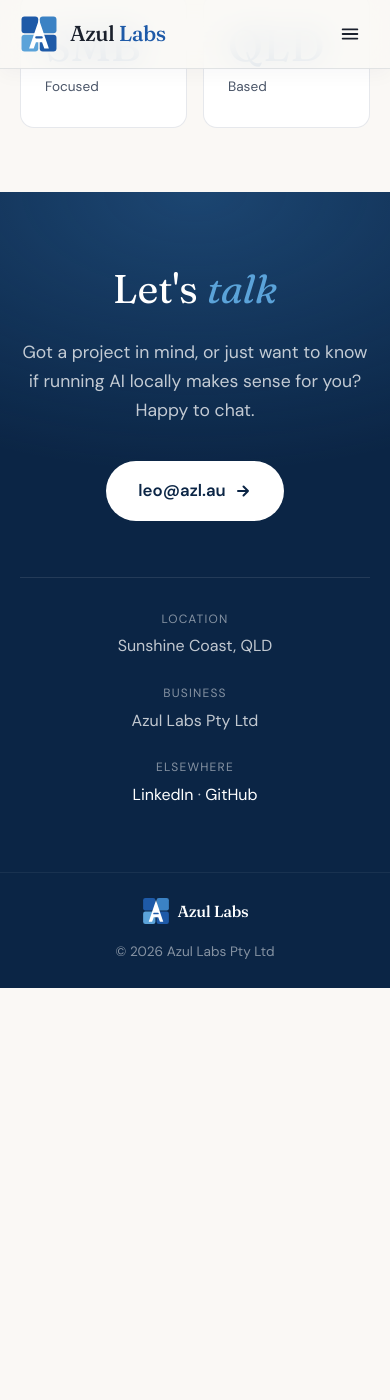
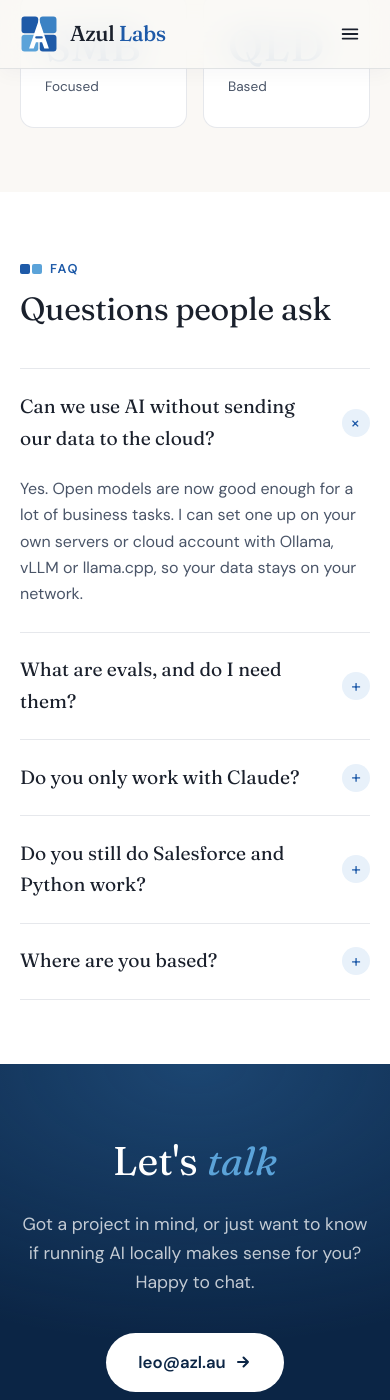
Before and after one commit to leo-dcfa/azl, a Jekyll site: the page built from index.html, in a window 390 px wide and 1400 px high, scrolled down 5456 px. Built offline with Jekyll 4.4.1, drawn with Linux system fonts in a browser that asks for light colours; before the commit the page ends 6444 px from its top, so only the background shows below that; some of the changed text lies outside the part shown.

Commit message:
Add FAQ section, 404 page and accessibility fixes
- Visible FAQ section; FAQPage structured data is now generated from the
  same _data/faq.yml, since Google ignores FAQ markup that isn't on the page
- Branded 404 page
- Skip-to-content link, en-AU lang, fix low-contrast service numbers
- Footer gets email and profile links
- Drop jekyll-feed (no posts since the garden moved) and name the
  WebSite structured data Azul Labs instead of Leo Alves

Co-Authored-By: Claude Opus 5.5 <noreply@anthropic.com>
Claude-Session: https://claude.ai/code/session_01EsuynwUAgXqru2VPzBAWuT

```diff
--- a/_config.yml
+++ b/_config.yml
@@ -6,7 +6,7 @@ lang: en_AU
 logo: /assets/images/logo-icon-1024.png
 
 social:
-  name: Leo Alves
+  name: Azul Labs
   links:
     - https://www.linkedin.com/in/leofilipealves/
     - https://github.com/leo-dcfa
@@ -17,7 +17,6 @@ highlighter: rouge
 plugins:
   - jekyll-seo-tag
   - jekyll-sitemap
-  - jekyll-feed
 
 defaults:
   - scope:
--- /dev/null
+++ b/_data/faq.yml
@@ -0,0 +1,10 @@
+- q: Can we use AI without sending our data to the cloud?
+  a: Yes. Open models are now good enough for a lot of business tasks. I can set one up on your own servers or cloud account with Ollama, vLLM or llama.cpp, so your data stays on your network.
+- q: What are evals, and do I need them?
+  a: Evals are tests for an AI agent. They run it against real examples and score the answers, so you can tell whether a prompt change or a new model made things better or worse. If an agent talks to customers or makes decisions, you want them. I write mine with Pydantic Evals.
+- q: Do you only work with Claude?
+  a: No. I use Claude a lot, but I also work with open models and other LLMs. I'll pick whatever fits your budget and how sensitive your data is.
+- q: Do you still do Salesforce and Python work?
+  a: Yes. Apex, Lightning, CI/CD and deployment pipelines on the Salesforce side, and FastAPI and Pydantic backends on AWS for Python.
+- q: Where are you based?
+  a: The Sunshine Coast in Queensland, Australia. Azul Labs Pty Ltd is the business name.
--- a/_includes/footer.html
+++ b/_includes/footer.html
@@ -4,6 +4,11 @@
             <div class="logo-mark">{% include logo-mark.html %}</div>
             <span class="logo-text">Azul Labs</span>
         </div>
-        <p class="footer-text">© {{ 'now' | date: '%Y' }} Azul Labs Pty Ltd</p>
+        <ul class="footer-links">
+            <li><a href="mailto:leo@azl.au">leo@azl.au</a></li>
+            <li><a href="https://www.linkedin.com/in/leofilipealves/">LinkedIn</a></li>
+            <li><a href="https://github.com/leo-dcfa">GitHub</a></li>
+        </ul>
+        <p class="footer-text">© {{ 'now' | date: '%Y' }} Azul Labs Pty Ltd · Sunshine Coast, QLD</p>
     </div>
 </footer>
--- a/_layouts/default.html
+++ b/_layouts/default.html
@@ -1,5 +1,5 @@
 <!DOCTYPE html>
-<html lang="en">
+<html lang="en-AU">
 <head>
     <meta charset="UTF-8">
     <meta name="viewport" content="width=device-width, initial-scale=1.0">
@@ -8,7 +8,6 @@
     {% if page.keywords %}<meta name="keywords" content="{{ page.keywords }}">{% endif %}
 
     {% seo %}
-    {% feed_meta %}
     <link rel="alternate" type="text/plain" href="/llms.txt" title="LLM-friendly summary">
 
     <!-- Favicon -->
@@ -24,9 +23,10 @@
     {% if page.structured_data %}{{ page.structured_data }}{% endif %}
 </head>
 <body>
+    <a class="skip-link" href="#main">Skip to content</a>
     {% include nav.html %}
 
-    <main>
+    <main id="main">
         {{ content }}
     </main>
 
--- a/_layouts/home.html
+++ b/_layouts/home.html
@@ -48,54 +48,15 @@ layout: default
     "@context": "https://schema.org",
     "@type": "FAQPage",
     "mainEntity": [
-        {
+        {% for item in site.data.faq %}{
             "@type": "Question",
-            "name": "Who is an AI consultant on the Sunshine Coast?",
+            "name": {{ item.q | jsonify }},
             "acceptedAnswer": {
                 "@type": "Answer",
-                "text": "Leo Alves runs Azul Labs, an AI and software engineering consultancy on the Sunshine Coast, Queensland. He specialises in Claude API integration, Anthropic AI, and helping startups and scale-ups adopt AI practically."
+                "text": {{ item.a | jsonify }}
             }
-        },
-        {
-            "@type": "Question",
-            "name": "Who can help with Claude API integration in Australia?",
-            "acceptedAnswer": {
-                "@type": "Answer",
-                "text": "Azul Labs, based on the Sunshine Coast Queensland, specialises in Claude API and Anthropic AI integration for startups, SMBs, and scale-ups. Leo Alves has extensive experience building AI solutions with Claude, Pydantic AI, and LLM workflows."
-            }
-        },
-        {
-            "@type": "Question",
-            "name": "Who can set up local or self-hosted LLMs in Queensland?",
-            "acceptedAnswer": {
-                "@type": "Answer",
-                "text": "Azul Labs, based on the Sunshine Coast, sets up local and self-hosted large language models using tools like Ollama, vLLM and llama.cpp, so businesses can use AI without sending data to third-party clouds."
-            }
-        },
-        {
-            "@type": "Question",
-            "name": "Who builds evals for AI agents in Australia?",
-            "acceptedAnswer": {
-                "@type": "Answer",
-                "text": "Leo Alves at Azul Labs writes evals for AI agents using Pydantic Evals. Test cases come from real conversations and run in CI, so teams can check whether prompt or model changes make their agents better or worse."
-            }
-        },
-        {
-            "@type": "Question",
-            "name": "Where can I find a Salesforce developer on the Sunshine Coast?",
-            "acceptedAnswer": {
-                "@type": "Answer",
-                "text": "Azul Labs provides Salesforce development services on the Sunshine Coast, including Apex development, Lightning components, and CRM integrations. Contact Leo Alves at Azul Labs for Salesforce consulting."
-            }
-        },
-        {
-            "@type": "Question",
-            "name": "Who builds Python and FastAPI applications in Queensland?",
-            "acceptedAnswer": {
-                "@type": "Answer",
-                "text": "Azul Labs builds Python backends using FastAPI and Pydantic for startups and scale-ups in Queensland. Based on the Sunshine Coast, Leo Alves delivers reliable API development and cloud solutions."
-            }
-        }
+        }{% unless forloop.last %},
+        {% endunless %}{% endfor %}
     ]
 }
 </script>
--- a/assets/css/main.css
+++ b/assets/css/main.css
@@ -37,6 +37,13 @@ body {
     line-height: 1.65;
     font-size: 16px;
     -webkit-font-smoothing: antialiased;
+    min-height: 100vh;
+    display: flex;
+    flex-direction: column;
+}
+
+main {
+    flex: 1;
 }
 
 a {
@@ -569,7 +576,6 @@ nav.scrolled {
     font-family: var(--font-mono);
     font-size: 0.8rem;
     color: var(--slate);
-    opacity: 0.6;
 }
 
 .service-card.featured .service-num {
@@ -838,6 +844,124 @@ nav.scrolled {
     color: var(--blue-300);
 }
 
+/* FAQ */
+.faq {
+    padding: 7rem 3rem;
+    background: var(--white);
+}
+
+.faq-grid {
+    display: grid;
+    grid-template-columns: 2fr 3fr;
+    gap: 5rem;
+    align-items: start;
+}
+
+.faq-list {
+    border-top: 1px solid var(--line);
+}
+
+.faq-item {
+    border-bottom: 1px solid var(--line);
+}
+
+.faq-item summary {
+    list-style: none;
+    cursor: pointer;
+    display: flex;
+    justify-content: space-between;
+    align-items: center;
+    gap: 1.5rem;
+    padding: 1.35rem 0;
+    font-family: var(--font-display);
+    font-size: 1.2rem;
+    color: var(--midnight);
+}
+
+.faq-item summary::-webkit-details-marker {
+    display: none;
+}
+
+.faq-item summary::after {
+    content: "+";
+    flex-shrink: 0;
+    width: 28px;
+    height: 28px;
+    border-radius: 50%;
+    display: flex;
+    align-items: center;
+    justify-content: center;
+    background: var(--blue-100);
+    color: var(--blue-700);
+    font-family: var(--font-body);
+    font-size: 1.1rem;
+    transition: transform 0.2s;
+}
+
+.faq-item[open] summary::after {
+    transform: rotate(45deg);
+}
+
+.faq-item summary:hover {
+    color: var(--blue-700);
+}
+
+.faq-item p {
+    color: var(--slate);
+    padding: 0 3rem 1.5rem 0;
+}
+
+/* 404 */
+.not-found {
+    min-height: 80vh;
+    display: flex;
+    align-items: center;
+    justify-content: center;
+    padding: 140px 1.25rem 5rem;
+    text-align: center;
+}
+
+.not-found-tiles {
+    position: static;
+    width: max-content;
+    margin: 0 auto 2rem;
+}
+
+.not-found h1 {
+    font-family: var(--font-display);
+    font-size: clamp(2.5rem, 6vw, 3.75rem);
+    font-weight: 400;
+    line-height: 1.1;
+    margin-bottom: 1rem;
+}
+
+.not-found h1 em {
+    color: var(--blue-700);
+}
+
+.not-found p:not(.section-label) {
+    color: var(--slate);
+    font-size: 1.1rem;
+    margin-bottom: 2rem;
+}
+
+/* Skip link */
+.skip-link {
+    position: absolute;
+    left: 1rem;
+    top: -100px;
+    z-index: 2000;
+    background: var(--blue-900);
+    color: var(--white);
+    padding: 0.6rem 1rem;
+    border-radius: 6px;
+    text-decoration: none;
+}
+
+.skip-link:focus {
+    top: 1rem;
+}
+
 /* Footer */
 footer {
     background: var(--blue-900);
@@ -868,6 +992,22 @@ footer {
 
 .footer-logo .logo-text {
     font-size: 1rem;
+    color: var(--white);
+}
+
+.footer-links {
+    list-style: none;
+    display: flex;
+    gap: 1.5rem;
+}
+
+.footer-links a {
+    color: rgba(255, 255, 255, 0.75);
+    text-decoration: none;
+    font-size: 0.9rem;
+}
+
+.footer-links a:hover {
     color: var(--white);
 }
 
@@ -939,7 +1079,7 @@ footer {
         padding: 0.75rem 1rem;
     }
 
-    .hero, .services, .approach, .about, .contact {
+    .hero, .services, .approach, .about, .faq, .contact {
         padding: 4rem 1.25rem;
     }
 
@@ -972,9 +1112,18 @@ footer {
         grid-column: auto;
     }
 
-    .about-grid {
+    .about-grid,
+    .faq-grid {
         grid-template-columns: 1fr;
         gap: 2.5rem;
+    }
+
+    .faq-grid .section-title {
+        margin-bottom: 0;
+    }
+
+    .faq-item p {
+        padding-right: 0;
     }
 
     .about-stats {
--- a/index.html
+++ b/index.html
@@ -230,6 +230,24 @@ permalink: /
     </div>
 </section>
 
+<!-- FAQ -->
+<section class="faq" id="faq">
+    <div class="container faq-grid">
+        <div>
+            <p class="section-label">FAQ</p>
+            <h2 class="section-title">Questions people ask</h2>
+        </div>
+        <div class="faq-list">
+            {% for item in site.data.faq %}
+            <details class="faq-item"{% if forloop.first %} open{% endif %}>
+                <summary>{{ item.q }}</summary>
+                <p>{{ item.a }}</p>
+            </details>
+            {% endfor %}
+        </div>
+    </div>
+</section>
+
 <!-- Contact -->
 <section class="contact" id="contact">
     <div class="contact-inner">
```
Also changed, not shown: 404.html (added, +15 -0 lines).
